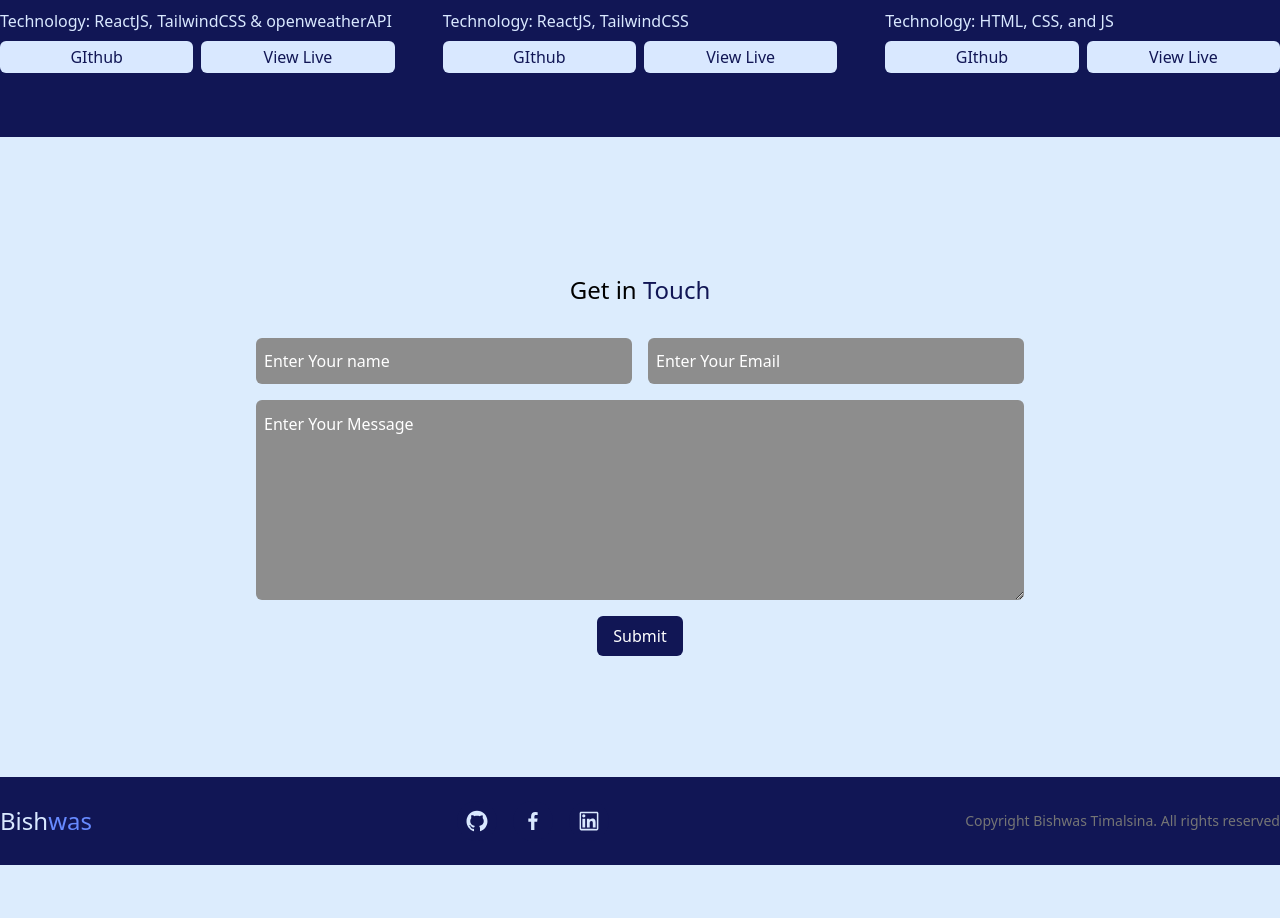
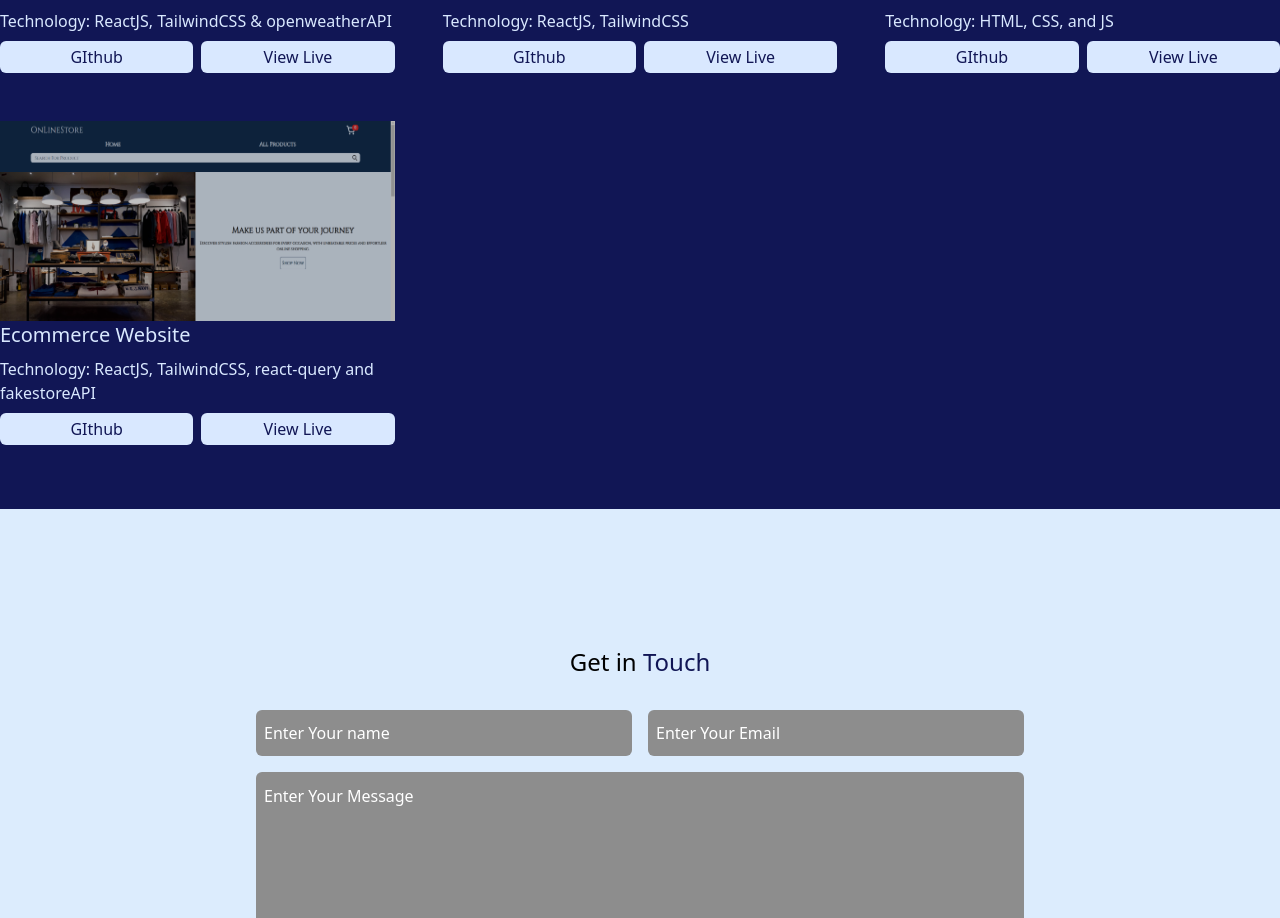
Before and after one commit to Bishwas-Timalsina/portfolio, a React (Create React App) app: page / in a window 1280 px wide. Shown: the part 2880-3798 px from the top of the page. Before the commit the page ends 3745 px from the top, so only its background shows below. Built offline with nearby package versions, Linux system fonts and the light colour scheme.

Commit message:
Project Updated

```diff
--- a/src/components/Projects.jsx
+++ b/src/components/Projects.jsx
@@ -5,6 +5,7 @@ import image3 from '../files/movies.jpg';
 import image4 from '../files/weather.jpg';
 import image5 from '../files/portfolio.jpg';
 import image6 from '../files/netflix.png';
+import image7 from '../files/ecommerce.png'
 
 import { Link } from 'react-router-dom'
 import Loading from './Loading';
@@ -129,6 +130,23 @@ const Projects = () => {
                                 </Link>
                             </div>
                         </div>
+                        <div className='col-span-4 rounded-lg' >
+                            <img src={image7} alt='' className='h-[200px] brightness-75' />
+                            <div className='grid grid-cols-2 gap-x-2 gap-y-2' >
+                                <p className='text-xl text-textPrimary col-span-2 '>Ecommerce Website</p>
+                                <p className='col-span-2 text-textPrimary'>Technology: ReactJS, TailwindCSS, react-query and fakestoreAPI</p>
+                                <Link className='text-ctaPrimary bg-textPrimary hover:bg-ctaHover px-2 py-1 rounded-md col-span-1 text-center'
+                                    to='https://github.com/Bishwas-Timalsina/ecommerce' target='_blank'
+                                >
+                                    <button >GIthub</button>
+                                </Link>
+                                <Link className='text-ctaPrimary bg-textPrimary hover:bg-ctaHover px-2 py-1 rounded-md col-span-1 text-center'
+                                    to='https://ecommerce-sable-gamma.vercel.app/' target='_blank'
+                                >
+                                    <button>View Live</button>
+                                </Link>
+                            </div>
+                        </div>
 
 
                     </div>
```
Also changed, not shown: src/files/ecommerce.png (added).
